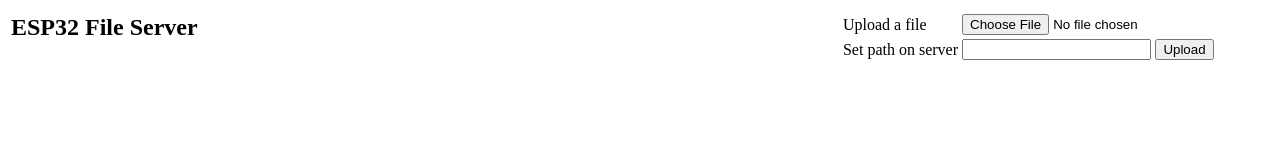
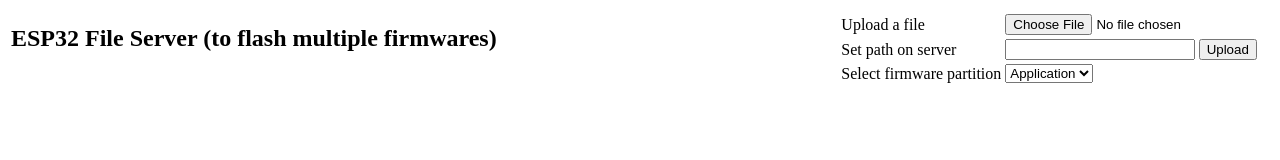
Before and after one commit to SurajSonawane2415/OTA_UPDATE_FPGA_USING_ESP32, a plain HTML site: page frontend/index.html in a window 1280 px wide. Drawn offline with Linux system fonts and the light colour scheme.

Commit message:
Add option to select firmware partition.

```diff
--- a/frontend/index.html
+++ b/frontend/index.html
@@ -1,8 +1,10 @@
 <table class="fixed" border="0">
     <col width="1000px" /><col width="500px" />
-  <tr><td>
-      <h2>ESP32 File Server</h2>
-  </td><td>
+    <tr>
+      <td>
+        <h2>ESP32 File Server (to flash multiple firmwares)</h2>
+      </td>
+      <td>
         <table border="0">
           <tr>
             <td>
@@ -23,8 +25,22 @@
               <button id="upload" type="button" onclick="upload()">Upload</button>
             </td>
           </tr>
+          <tr>
+            <td>
+              <label for="firmware">Select firmware partition</label>
+            </td>
+            <td colspan="2">
+              <select id="firmware">
+                <option value="app">Application</option>
+                <option value="factory">Factory</option>
+                <option value="ota0">OTA0</option>
+                <option value="ota1">OTA1</option>
+              </select>
+            </td>
+          </tr>
         </table>
-  </td></tr>
+      </td>
+    </tr>
   </table>
   <script>
   function setpath() {
@@ -33,7 +49,8 @@
   }
   function upload() {
     var filePath = document.getElementById("filepath").value;
-  var upload_path = "/upload/" + filePath;
+    var firmwarePartition = document.getElementById("firmware").value; // Get selected firmware partition
+    var upload_path = "/upload/" + firmwarePartition + "/" + filePath; // Append partition to the path
     var fileInput = document.getElementById("newfile").files;
 
     /* Max size of an individual file. Make sure this
```
Lines whose indentation alone changed are shown as unchanged.
